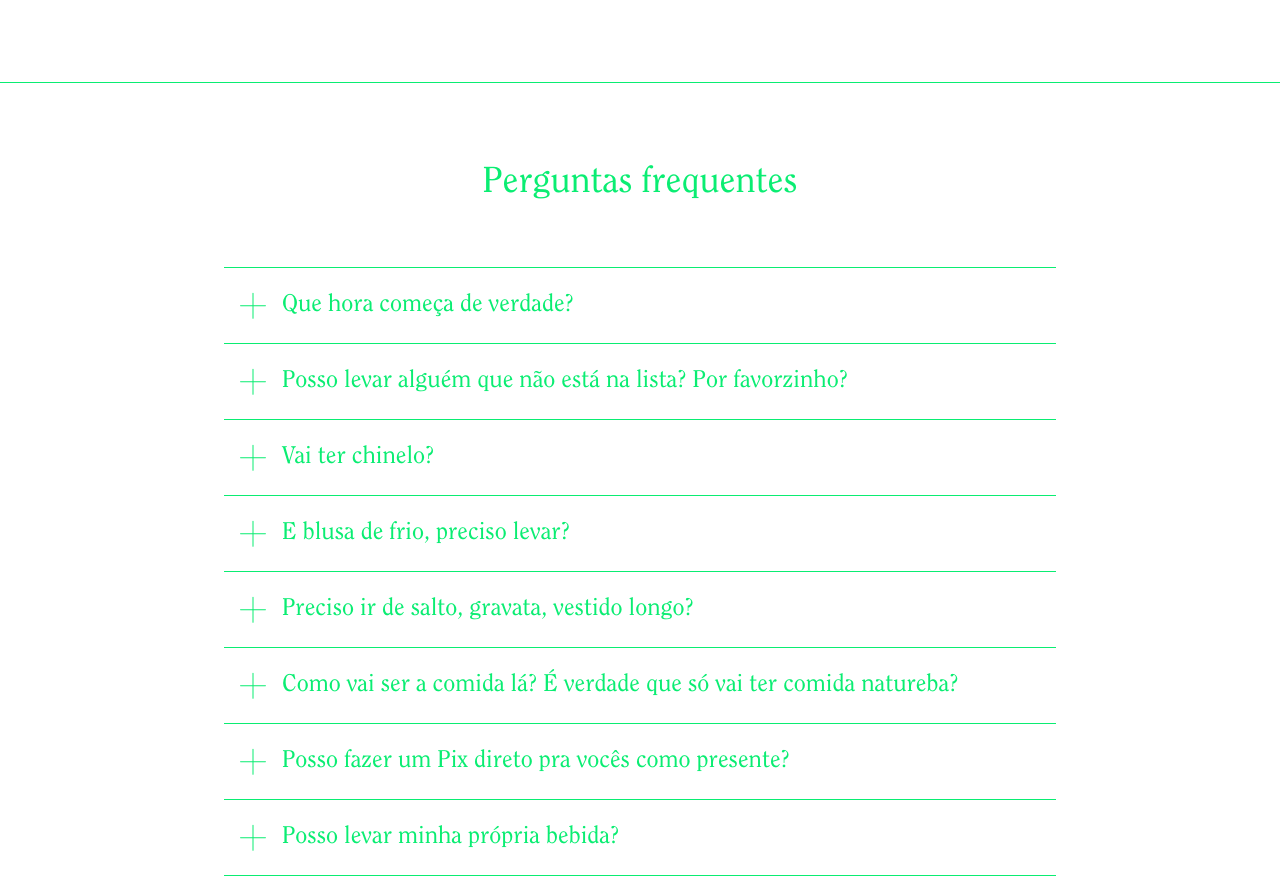
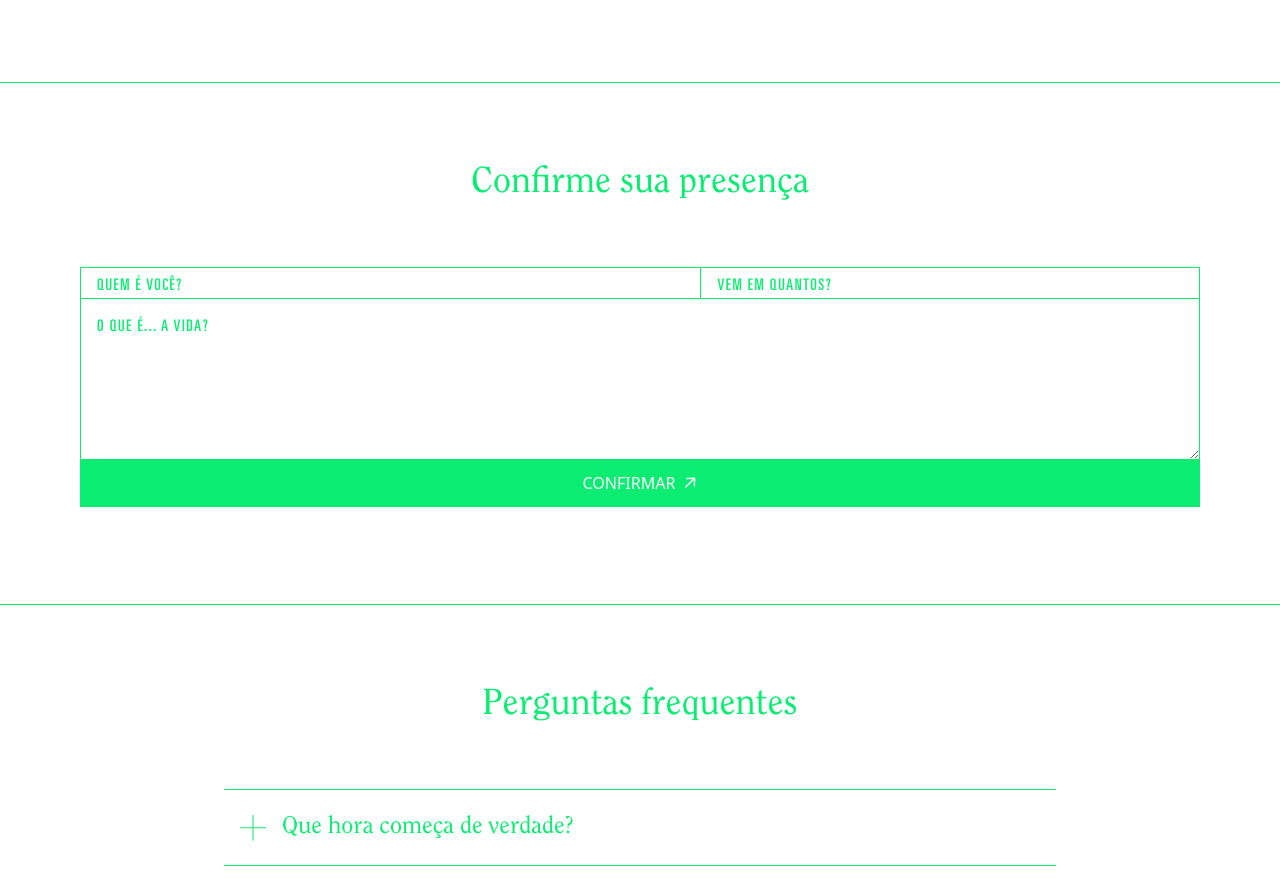
Before and after one commit to jpesce/joandra-wedding, a Next.js app: page / in a window 1280 px wide. Shown: the part 2078-2957 px from the top of the page. Built offline with nearby package versions, Linux system fonts and the light colour scheme.

Commit message:
feat: RSVP form
Add RSVP form so guests can confirm their presence. Use Zapier as
backend.

```diff
--- /dev/null
+++ b/src/components/RSVP/index.tsx
@@ -0,0 +1,138 @@
+import { useState } from 'react';
+import Image from 'next/image'
+import catsHandshaking from '../../../public/cats-handshaking.jpg'
+import arrowRight from '../../../public/arrow-right.svg'
+
+interface InputProps extends React.InputHTMLAttributes<HTMLInputElement> {
+  label?: string,
+}
+const Input = ({ label, ...htmlInputProps }: InputProps): JSX.Element => {
+  return (
+    <div className="relative inline-block w-full h-full border border-joanGreen-500 flex h-[3rem] focus-within:bg-[#E7F9EF]">
+      <label htmlFor={htmlInputProps.id} className="font-condensed uppercase tracking-widest shrink-0 pl-4 pr-2 h-full flex items-center pt-[0.375rem]">{label}</label>
+      <input className="w-full h-full text-black pl-2 pr-4 focus:outline-none bg-transparent" {...htmlInputProps}></input>
+    </div>
+  )
+}
+
+interface TextAreaProps extends React.TextareaHTMLAttributes<HTMLTextAreaElement> {
+  label?: string,
+}
+const TextArea = ({ label, ...htmlTextAreaProps }: TextAreaProps): JSX.Element => {
+  return (
+    <div className="relative inline-block w-full h-full border border-joanGreen-500 flex flex-col focus-within:bg-[#E7F9EF]">
+      <label htmlFor={htmlTextAreaProps.id} className="font-condensed uppercase tracking-widest shrink-0 pl-4 pr-2 flex items-center pt-4">{label}</label>
+      <textarea className="px-4 pb-4 pt-2 w-full h-full text-black focus:outline-none bg-transparent" {...htmlTextAreaProps}></textarea>
+    </div>
+  )
+}
+
+const ConfirmationMessage = (): JSX.Element => {
+  return (
+    <div className="flex flex-col space-y-4 items-center justify-center h-full grow animate-fade-in uppercase">
+      <p>Confirmação feita</p>
+      <Image src={catsHandshaking} alt="Cats handshaking" width={200} />
+      <p>com sucesso</p>
+    </div>
+  )
+}
+
+interface RSVPFormElements extends HTMLFormControlsCollection {
+  name: HTMLInputElement;
+  numberOfPersons: HTMLInputElement;
+  message: HTMLTextAreaElement;
+}
+interface HTMLRSVPFormElement extends HTMLFormElement {
+  readonly elements: RSVPFormElements;
+}
+const RSVPForm = ({ setRSVPState }: { setRSVPState: React.Dispatch<React.SetStateAction<RSVPState>> }): JSX.Element => {
+  const [submitting, setSubmitting] = useState(false);
+
+  interface FormData {
+    "name": string,
+    "number-of-persons": string,
+    "message"?: string
+  }
+  interface ZapierResponse {
+    "status": string
+  }
+  const submitForm = async (url: string, formData: FormData): Promise<ZapierResponse> => {
+    setSubmitting(true);
+
+    const response = await fetch(url, {
+      method: "POST",
+      body: JSON.stringify(formData)
+    });
+
+    if(!response.ok) {
+      return Promise.reject(new Error(`Unsuccessful status code when submitting form: ${response.status}`));
+    }
+    const responseJson = await response.json();
+
+    setSubmitting(false);
+    return responseJson;
+  }
+
+  const handleSubmit = async(event: React.FormEvent<HTMLRSVPFormElement>) => {
+    event.preventDefault();
+
+    const formData = {
+      "name": event.currentTarget.elements.name.value,
+      "number-of-persons": event.currentTarget.elements.numberOfPersons.value,
+      "message": event.currentTarget.elements.message.value
+    };
+
+    const response = await submitForm(event.currentTarget.action, formData);
+
+    if(!response || !response.status || response.status != "success") {
+      console.error(`Unsuccessful response from form submission. ${JSON.stringify(response)}`);
+    }
+    if(response && response.status === "success") {
+      setRSVPState("confirmed");
+    }
+  }
+
+  return (
+    <form action="https://hooks.zapier.com/hooks/catch/778207/b78vzbt/" method="post" onSubmit={handleSubmit}>
+      <div className="flex">
+        <div className="grow mr-[-1px]">
+          <Input id="name" name="name" label="Quem é você?" required />
+        </div>
+        <div className="grow">
+          <Input id="numberOfPersons" name="number-of-persons" label="Vem em quantos?" type="number" min="1" max="10" required />
+        </div>
+      </div>
+      <div className="mt-[-1px]">
+        <TextArea id="message" name="message" label="O que é... a vida?" rows={4}/>
+      </div>
+      {!submitting ?
+        <button className="h-[3rem] px-5 transition select-none text-white bg-joanGreen-500 border border-joanGreen-500 hover:bg-[#33FF91] w-full mt-[-1px] uppercase flex items-center justify-center group" type="submit">
+          <span className="mr-2">Confirmar</span>
+          <Image src={arrowRight} alt="Right arrow" className="rotate-[-45deg] group-hover:rotate-0 transition duration-300"/>
+        </button>
+        :
+        <button className="h-[3rem] px-5 select-none bg-[#33FF91] border border-joanGreen-500 text-slate-400 w-full mt-[-1px]" type="submit" disabled>
+          <div className="m-auto relative h-[1.25rem] w-[1.25rem]">
+            <div className="absolute rounded-full bg-white h-[1.25rem] w-[1.25rem] opacity-80"></div>
+            <div className="rounded-full h-[1.25rem] w-[1.25rem] bg-white animate-ping m-auto"></div>
+          </div>
+        </button>
+      }
+    </form>
+  )
+}
+
+type RSVPState = "formOpen" | "confirmed"
+const RSVP = (): JSX.Element => {
+  const [state, setState] = useState<RSVPState>("formOpen");
+
+  return (
+    <div className="p-20 border-t border-joanGreen-500 text-joanGreen-500 selection:bg-joanGreen-500 selection:text-white space-y-16 min-h-[32.625rem] flex flex-col">
+      <div className="font-serif text-4xl text-center">Confirme sua presença</div>
+      {(state==="confirmed") && <ConfirmationMessage />}
+      {(state==="formOpen") && <RSVPForm setRSVPState={setState} />}
+    </div>
+  )
+}
+
+export default RSVP
--- a/src/pages/index.tsx
+++ b/src/pages/index.tsx
@@ -1,10 +1,12 @@
 import { type NextPage } from "next";
 import Head from "next/head";
+
 import Navigation from '../components/Navigation';
 import Hero from '../components/Hero';
 import EventDetails from '../components/EventDetails';
 import Greeting from '../components/Greeting';
 import FoodAndDrinks from '../components/FoodAndDrinks';
+import RSVP from '../components/RSVP';
 import FAQ from '../components/FAQ';
 
 const Index: NextPage = () => {
@@ -23,6 +25,9 @@ const Index: NextPage = () => {
       </section>
       <Greeting />
       <FoodAndDrinks />
+      <section id="confirmar-presenca">
+        <RSVP />
+      </section>
       <section id="perguntas-frequentes">
         <FAQ />
       </section>
--- a/tailwind.config.cjs
+++ b/tailwind.config.cjs
@@ -21,10 +21,19 @@ module.exports = {
           '0%, 50%': { transform: 'rotate(0)' },
           '25%': { transform: 'rotate(-4deg)'},
           '75%': { transform: 'rotate(4deg)' },
+        },
+        enter: {
+          from: {
+            opacity: 0
+          },
+          to: {
+            opacity: 1
+          }
         }
       },
       animation: {
         wiggle: 'wiggle 0.4s ease-in-out 2',
+        "fade-in": "enter 4s ease-in-out 1",
       }
     },
   },
```
Also changed, not shown: public/arrow-right.svg (added), public/cats-handshaking.jpg (added).
